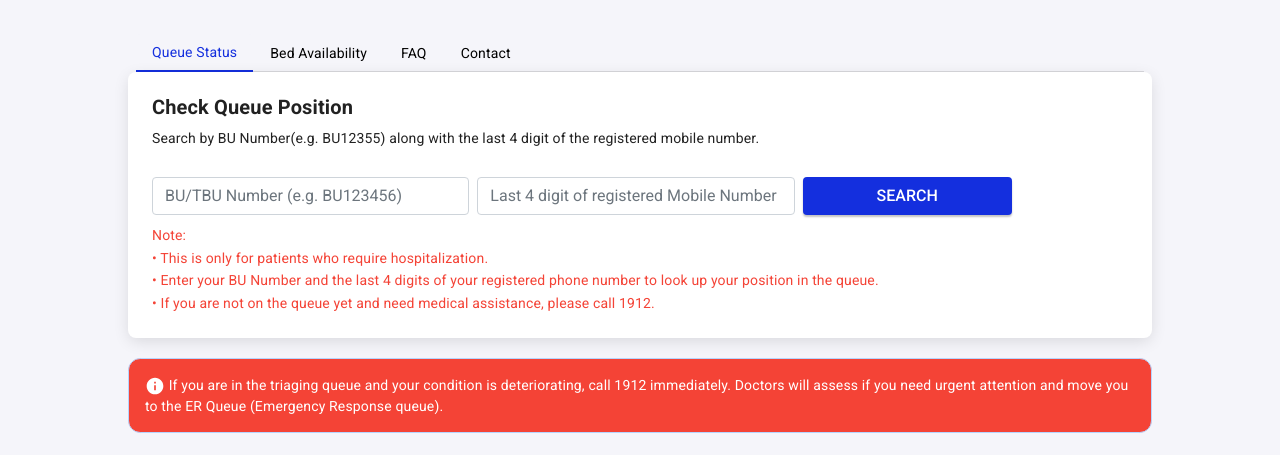
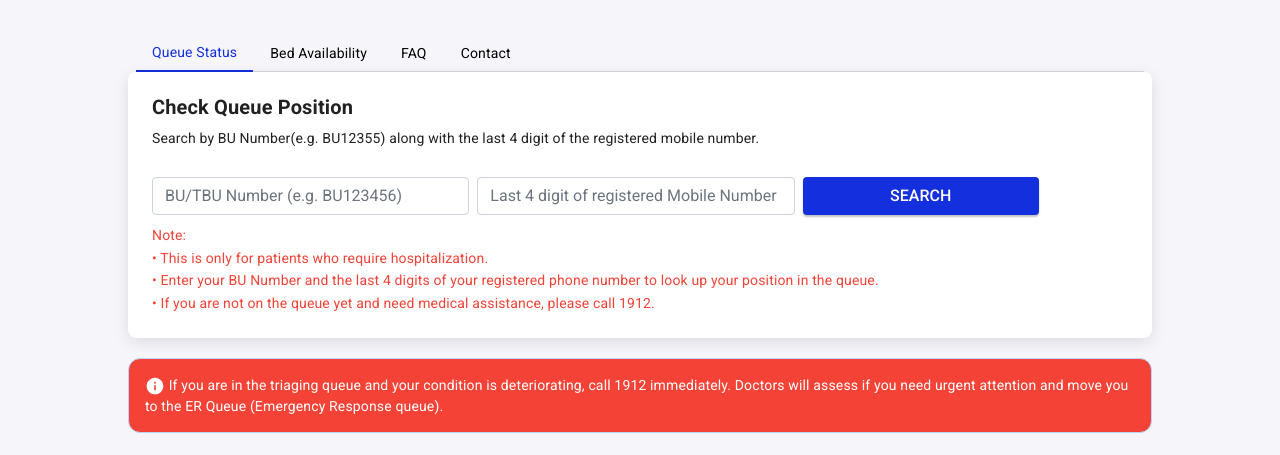
Before and after one commit to suryat789/BBMP-CHBMS-Improvement, a PHP site: page / in a window 1280 px wide. Shown: the top 455 px of the page. Run offline with PHP 8.4, Linux system fonts and the light colour scheme; data that the repository does not hold is empty.

Commit message:
Changes in css on test server

```diff
--- a/portal/ui/css/styles.css
+++ b/portal/ui/css/styles.css
@@ -245,7 +245,7 @@ h6 {
     color: #FFFFFF;
     font-weight: 500;
     font-style: normal;
-    width: 209px;
+    width: 100%;
     box-shadow: 0px 2px 2px 0px rgb(0 0 0 / 24%);
 }
 
```
